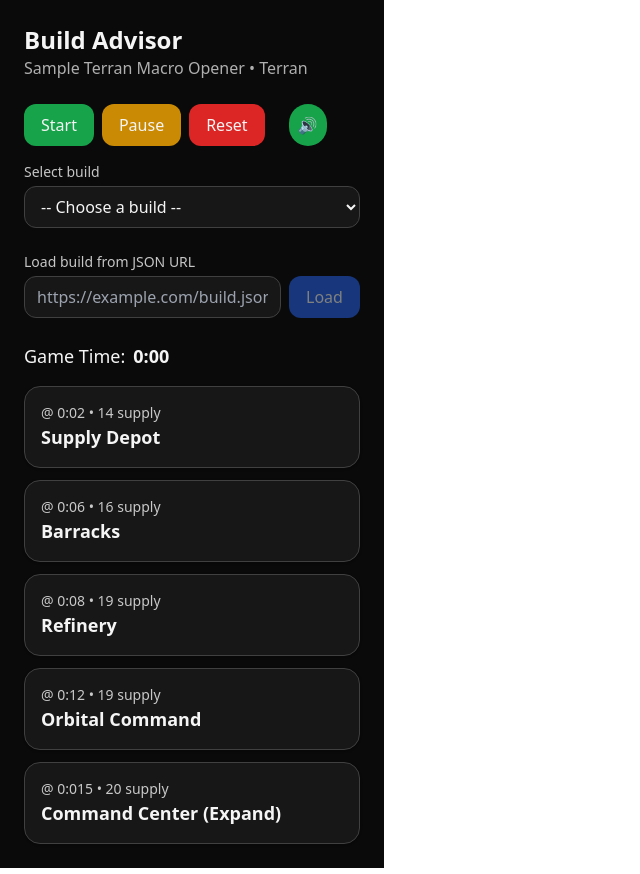
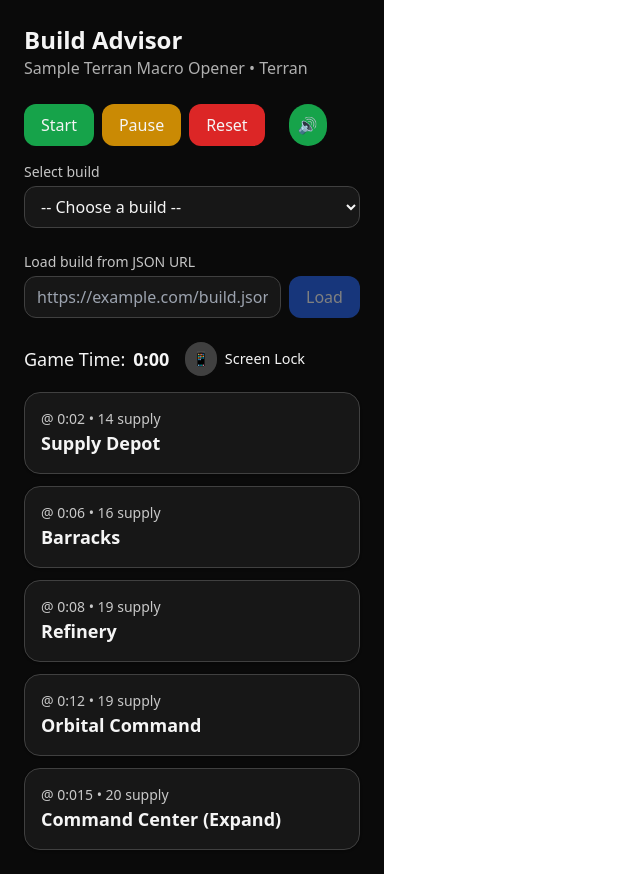
Before and after one commit to kylermurphy/sc2-waterfall, a React (Vite) app in the folder build-advisor/: page / in a window 1280 px wide. Shown: the whole page, without its empty margins (0-640 px from the left). Built offline with nearby package versions, Linux system fonts and the light colour scheme.

Commit message:
Update BuildAdvisor.jsx

```diff
--- a/build-advisor/src/BuildAdvisor.jsx
+++ b/build-advisor/src/BuildAdvisor.jsx
@@ -54,8 +54,30 @@
     const saved = localStorage.getItem("build-advisor:build");
     return saved ? JSON.parse(saved) : DEFAULT_BUILD;
   });
+
   const [muted, setMuted] = useState(false);
+
+  // NEW: Screen wake lock state (mobile keep-screen-on)
+  const [wakeLock, setWakeLock] = useState(null);
   const audioRef = useRef(null);
+
+  // NEW: Request or release screen wake lock
+  async function toggleWakeLock() {
+    try {
+      if (wakeLock) {
+        await wakeLock.release();
+        setWakeLock(null);
+      } else if ('wakeLock' in navigator) {
+        const lock = await navigator.wakeLock.request('screen');
+        setWakeLock(lock);
+        lock.addEventListener('release', () => setWakeLock(null));
+      } else {
+        alert('Screen wake lock is not supported on this device/browser.');
+      }
+    } catch (err) {
+      console.error('Wake lock error:', err);
+    }
+  }
 
   useEffect(() => {
     fetch(`${import.meta.env.BASE_URL}build-orders/index.json`)
@@ -121,14 +143,27 @@
   async function loadFromLink(url) {
     try {
       setLoadingLink(true);
-      const res = await fetch(url);
+
+      // NEW: Normalize GitHub blob URLs to raw.githubusercontent.com
+      let fetchUrl = url;
+      if (url.includes("github.com") && url.includes("/blob/")) {
+        fetchUrl = url
+          .replace("https://github.com/", "https://raw.githubusercontent.com/")
+          .replace("/blob/", "/");
+      }
+
+      const res = await fetch(fetchUrl);
+      if (!res.ok) throw new Error("Fetch failed");
+
       const json = await res.json();
       if (!json.steps) throw new Error("Invalid JSON build");
+
       setBuild(json);
       setSeconds(0);
       setRunning(false);
       setLinkInput("");
-    } catch {
+    } catch (err) {
+      console.error(err);
       alert("Unable to load build JSON from link.");
     } finally {
       setLoadingLink(false);
@@ -186,7 +221,22 @@
         </div>
       </div>
 
-      <p className="mb-4 text-lg flex items-center gap-2">Game Time: <strong>{formatTime(seconds)}</strong></p>
+      <p className="mb-4 text-lg flex items-center gap-2">
+        Game Time: <strong>{formatTime(seconds)}</strong>
+
+        {/* NEW: Keep screen awake button (mobile-friendly) */}
+        <button
+          onClick={toggleWakeLock}
+          className={`ml-2 p-1.5 rounded-full text-sm transition ${wakeLock ? 'bg-blue-600' : 'bg-neutral-700'}`}
+          title={wakeLock ? 'Allow screen to sleep' : 'Keep screen on'}
+        >
+          {wakeLock ? '📱🔆' : '📱'}
+        </button>
+
+        <small>Screen Lock</small>
+      </p>
+
+
 
       <div className="grid gap-3">
         {visibleSteps.map((step, i) => {
```
